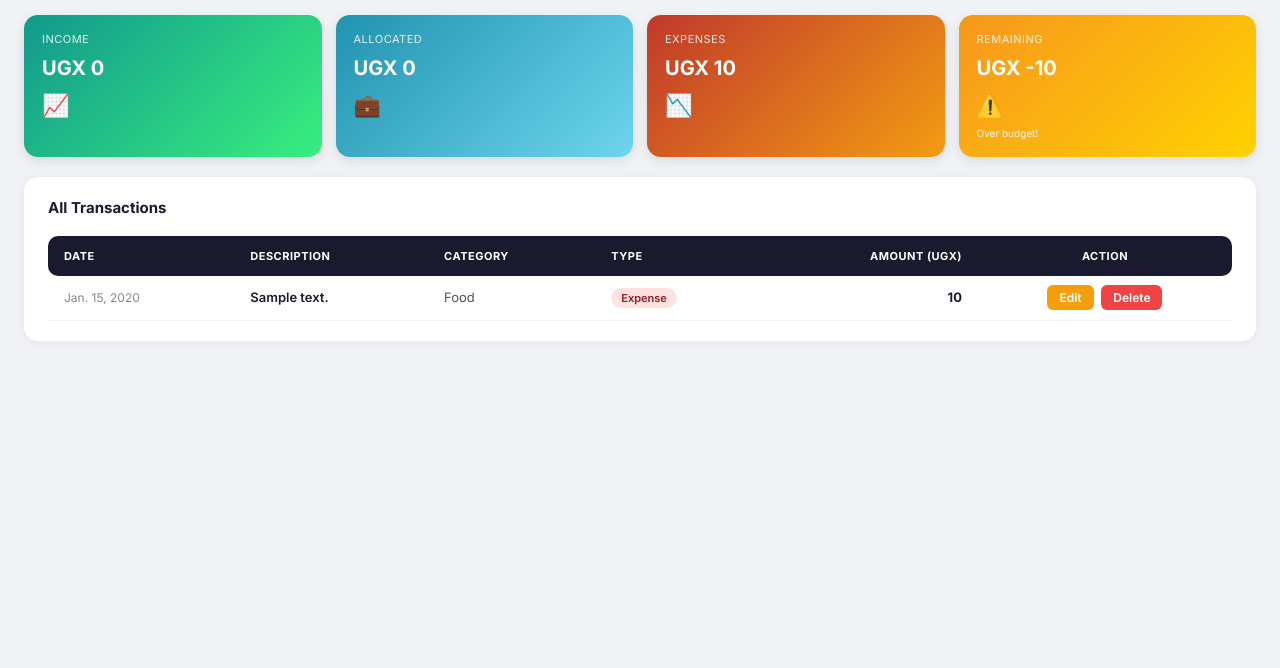
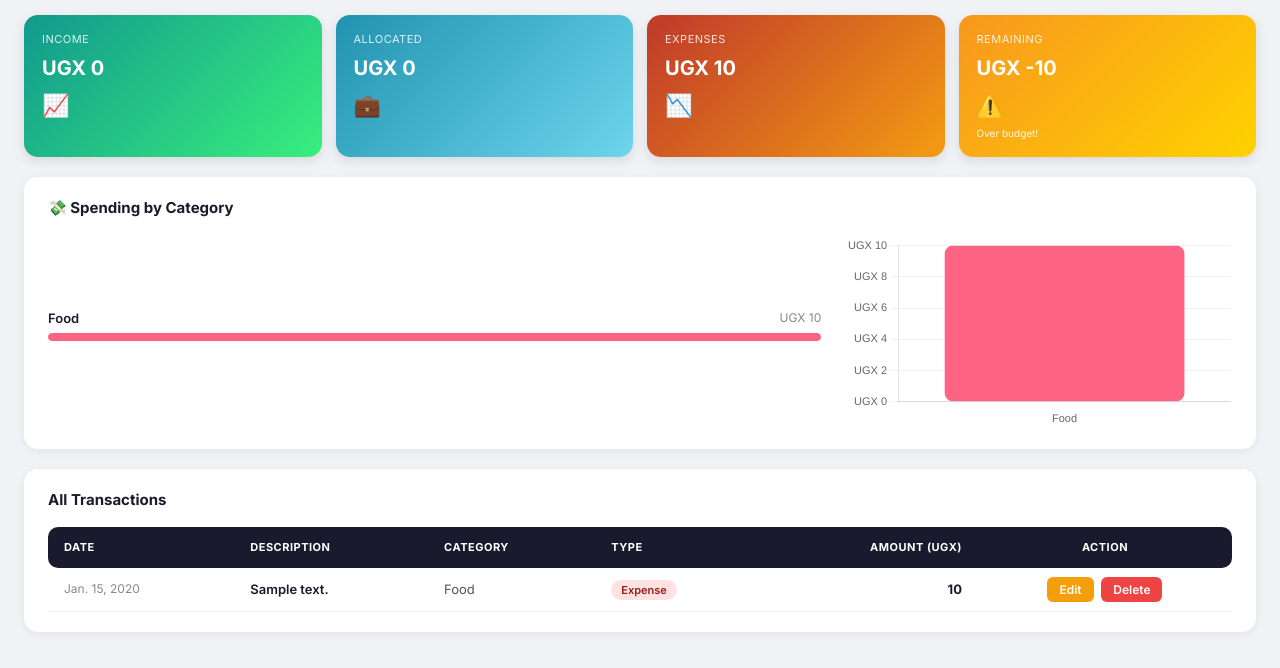
Before and after one commit to Emma-Ssali/fetracker, a Django app: page /dashboard/ in a window 1280 px wide. Shown: the part 132-800 px from the top of the page. Run offline with Django 5.2, Linux system fonts and the light colour scheme; a user stored in the database is signed in; tables that the repository leaves empty hold one stand-in row (values such as "Sample post"); some libraries are stand-ins or nearby versions.

Commit message:
Add category spending breakdown with bar chart and progress bars

```diff
--- a/tracker/templates/tracker/dashboard.html
+++ b/tracker/templates/tracker/dashboard.html
@@ -1,5 +1,6 @@
 {% extends 'base.html' %}
 {% block content %}
+
 
 <!-- Header -->
 <div style="display:flex; justify-content:space-between; align-items:center; margin-bottom:20px;">
@@ -73,8 +74,8 @@
             </div>
             {% endfor %}
         </div>
-        <div style="flex:1; min-width:160px; text-align:center;">
-            <canvas id="categoryChart" style="max-height:180px;"></canvas>
+        <div style="flex:1; min-width:200px; text-align:center;">
+            <canvas id="categoryChart" style="max-height:220px;"></canvas>
         </div>
     </div>
 </div>
@@ -203,26 +204,47 @@
 <script>
     const chartColors = ["#FF6384","#36A2EB","#FFCE56","#4BC0C0","#9966FF","#FF9F40","#C9CBCF"];
 
+    const labels  = [{% for item in category_breakdown %}"{{ item.category|title }}"{% if not forloop.last %},{% endif %}{% endfor %}];
+    const values  = [{% for item in category_breakdown %}{{ item.total }}{% if not forloop.last %},{% endif %}{% endfor %}];
+
     const ctx = document.getElementById("categoryChart");
     if (ctx) {
         new Chart(ctx, {
-            type: "doughnut",
+            type: "bar",
             data: {
-                labels: [{% for item in category_breakdown %}"{{ item.category|title }}"{% if not forloop.last %},{% endif %}{% endfor %}],
+                labels: labels,
                 datasets: [{
-                    data: [{% for item in category_breakdown %}{{ item.total }}{% if not forloop.last %},{% endif %}{% endfor %}],
+                    label: "UGX Spent",
+                    data: values,
                     backgroundColor: chartColors,
-                    borderWidth: 2,
-                    borderColor: "#fff"
+                    borderRadius: 8,
+                    borderSkipped: false,
                 }]
             },
             options: {
                 responsive: true,
                 plugins: {
-                    legend: { position:"bottom", labels:{ font:{ size:11 }, boxWidth:12 } },
-                    tooltip: { callbacks: { label: c => " UGX " + c.parsed.toLocaleString() } }
+                    legend: { display: false },
+                    tooltip: {
+                        callbacks: {
+                            label: c => " UGX " + c.parsed.y.toLocaleString()
+                        }
+                    }
                 },
-                cutout: "60%"
+                scales: {
+                    y: {
+                        beginAtZero: true,
+                        grid: { color: "#f0f2f5" },
+                        ticks: {
+                            font: { size: 11 },
+                            callback: val => "UGX " + val.toLocaleString()
+                        }
+                    },
+                    x: {
+                        grid: { display: false },
+                        ticks: { font: { size: 11 } }
+                    }
+                }
             }
         });
     }
--- a/tracker/views.py
+++ b/tracker/views.py
@@ -70,6 +70,14 @@
         Sum('amount'))['amount__sum'] or 0
     remaining_allocated = total_allocated - total_expenses
 
+    #Step 3 — category breakdown        ← ADD THIS BLOCK HERE
+    category_breakdown = (
+        transactions
+        .filter(transaction_type='expense')
+        .values('category')
+        .annotate(total=Sum('amount'))
+        .order_by('-total')
+    )
     # Pagination — 10 transactions per page
     paginator = Paginator(transactions, 10)
     page_number = request.GET.get('page')
@@ -81,6 +89,7 @@
         'total_allocated': total_allocated,
         'total_expenses': total_expenses,
         'remaining_allocated': remaining_allocated,
+        'category_breakdown': category_breakdown,
     }
     return render(request, 'tracker/dashboard.html', context)
 
```
